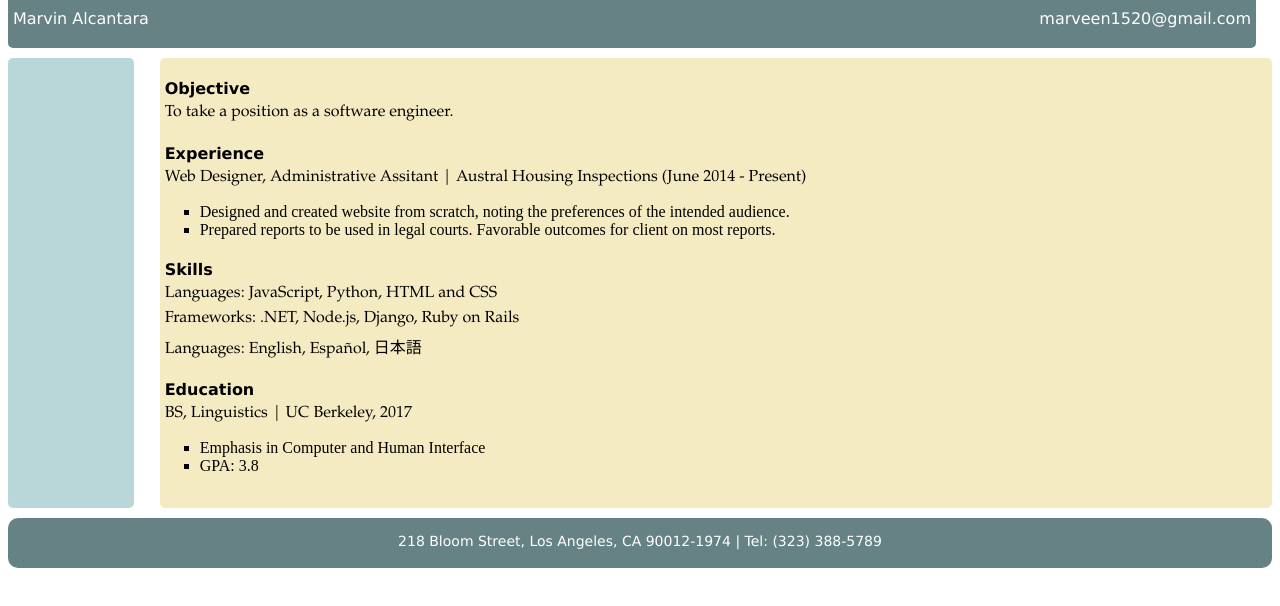
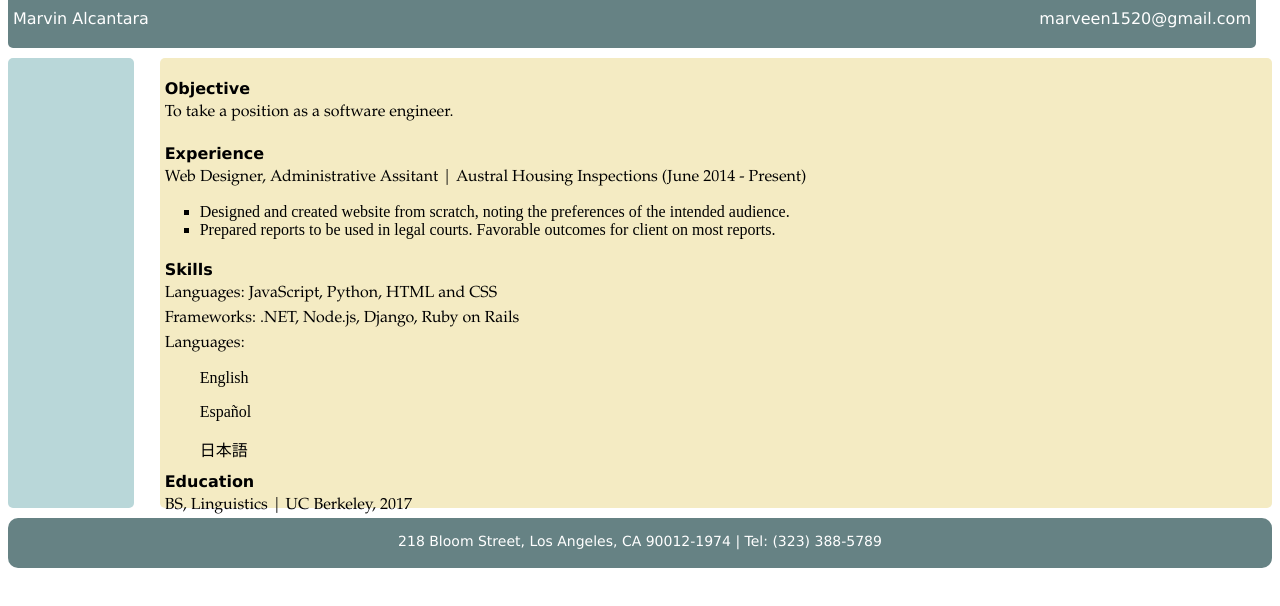
Before and after one commit to maralkan/maralkan.github.io, a plain HTML site: page resume.html in a window 1280 px wide. Drawn offline with Linux system fonts and the light colour scheme.

Commit message:
Changes to resume.html
changed languages section from series list to a <ul> list

```diff
--- a/resume.html
+++ b/resume.html
@@ -22,7 +22,11 @@
 			<h4>Skills</h4>
 			<p>Languages: JavaScript, Python, HTML and CSS</p>
 			<p>Frameworks: .NET, Node.js, Django, Ruby on Rails</p>
-			<p>Languages: English, Español, 日本語</p>
+			<p>Languages:
+				<ul>English</ul>
+				<ul>Español</ul>
+				<ul>日本語</ul>
+			</p>
 			<h4>Education</h4>
 			<p>BS, Linguistics | UC Berkeley, 2017</p>
 			<ul>
```
